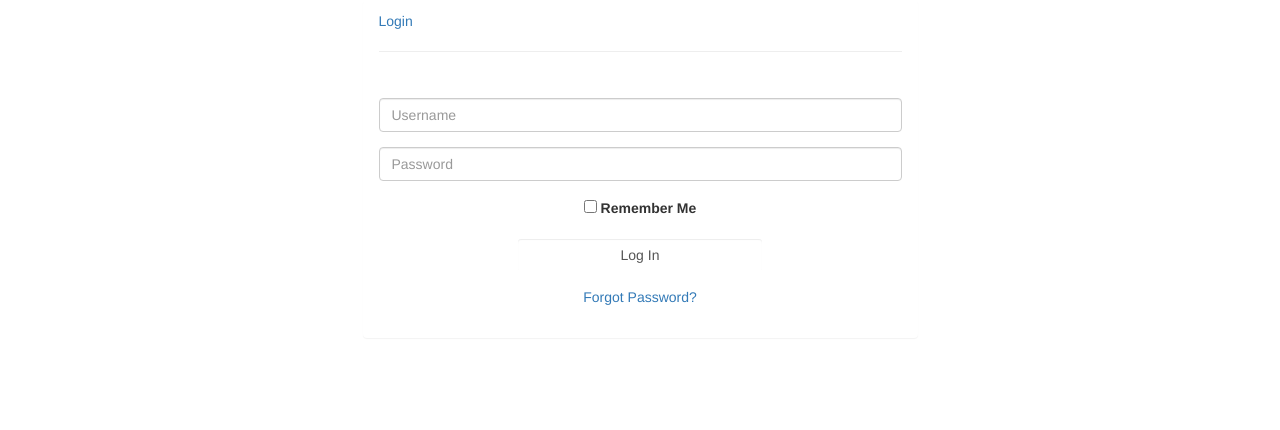
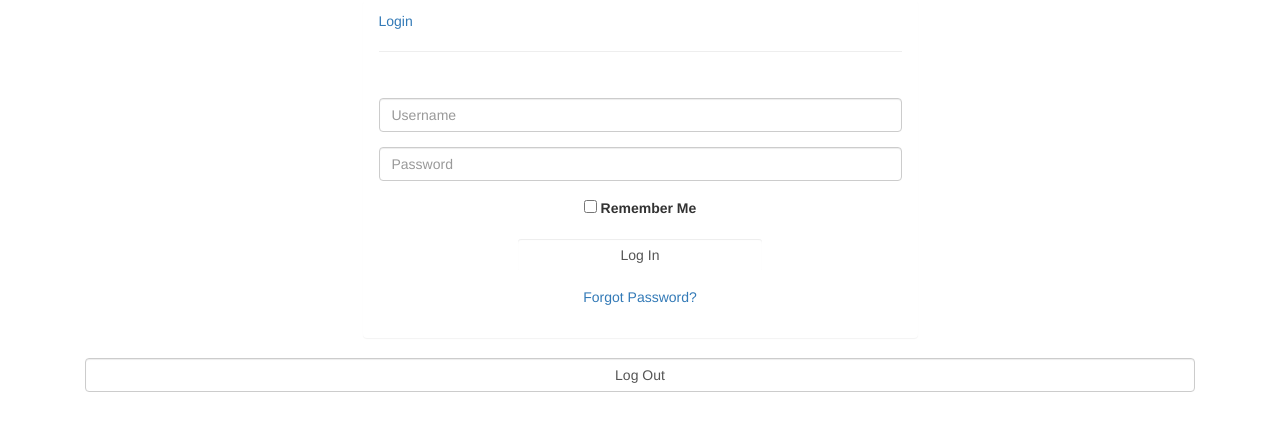
Before and after one commit to Ashokkumaresan/Node, a website: page bookstore/client/index.html in a window 1280 px wide. Drawn offline with Linux system fonts and the light colour scheme.

Commit message:
new changes

```diff
--- a/bookstore/client/views/login.html
+++ b/bookstore/client/views/login.html
@@ -49,4 +49,9 @@
 				</div>
 			</div>
 		</div>
+		<div class="col-lg-12">
+			<div class="col-sm-offset-30">
+				<input type="button" name="submit" id="login" tabindex="4" class="form-control" value="Log Out">
+			</div>
+		</div>
 	</div>
```
